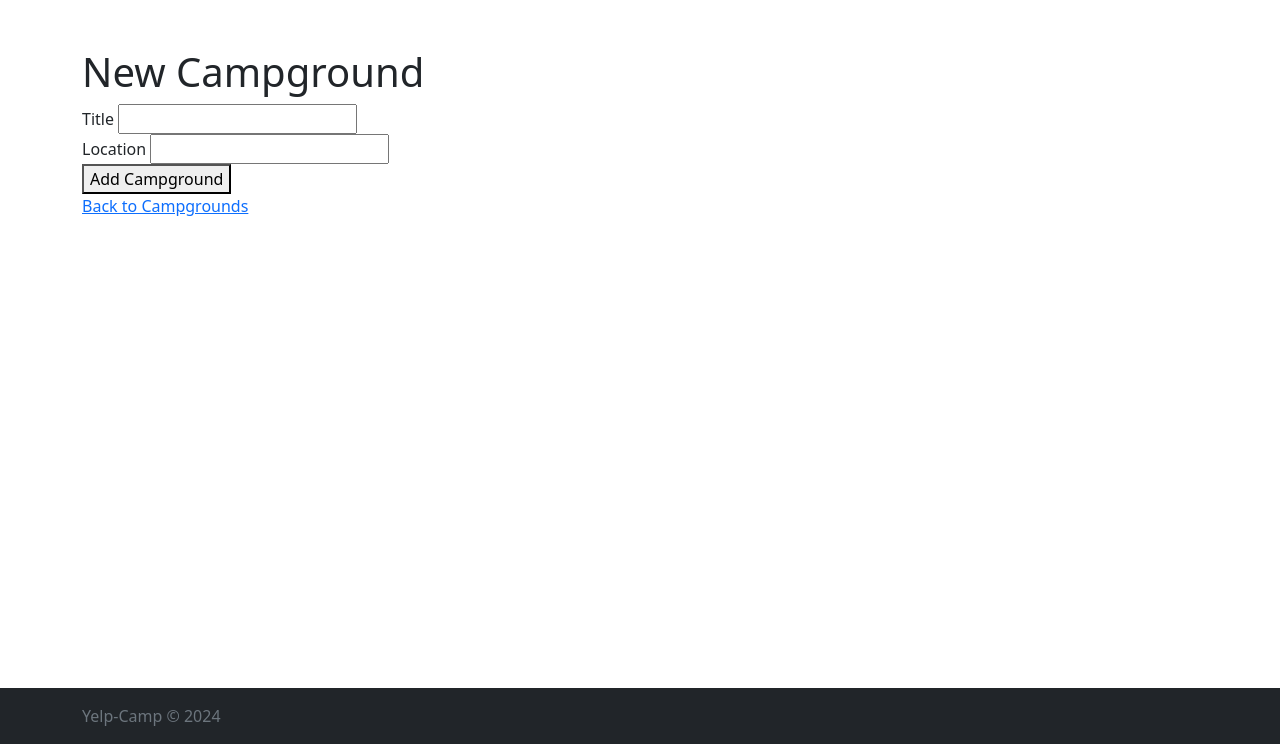
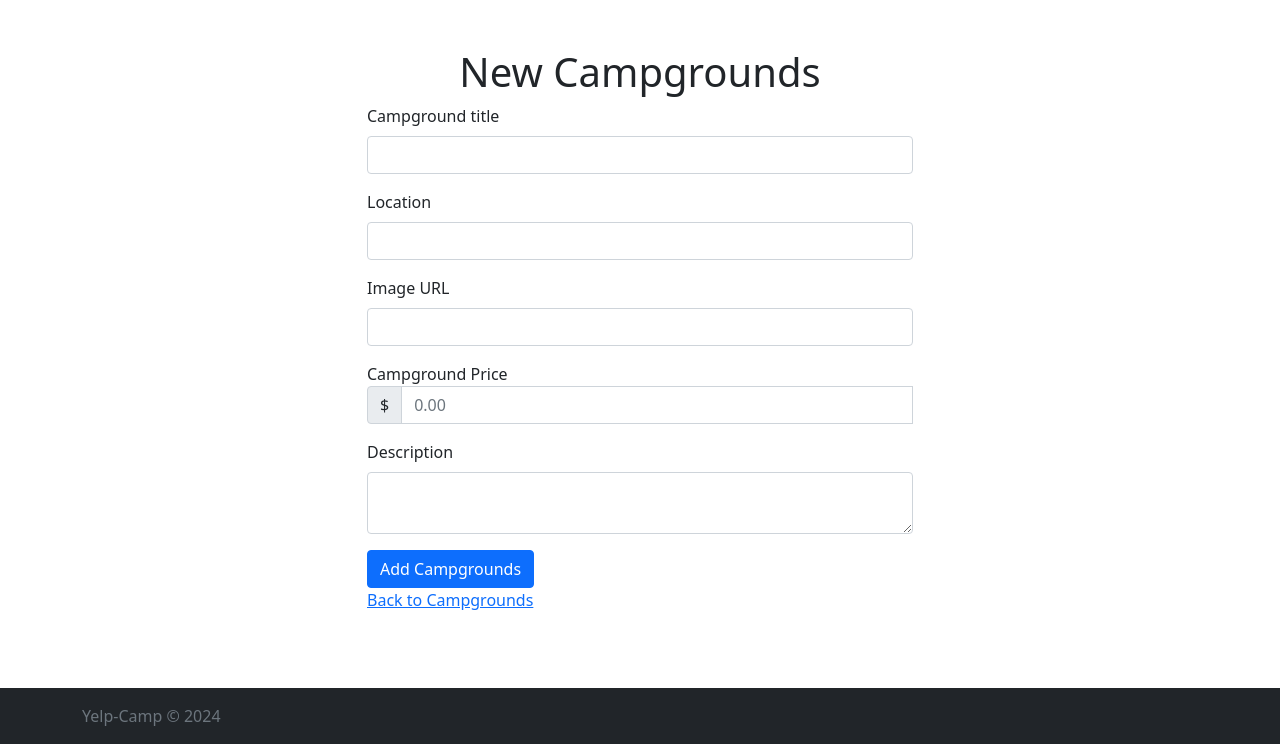
Before and after one commit to Abhishek-K-U/fullstackpractice, a Node server app: page /campgrounds/new in a window 1280 px wide. Shown: the part 56-800 px from the top of the page. Run offline with Node 20, Linux system fonts and the light colour scheme; some libraries are stand-ins or nearby versions.

Commit message:
Day forgot

```diff
--- a/CAMPINGAPPPROJECT/app.js
+++ b/CAMPINGAPPPROJECT/app.js
@@ -47,10 +47,14 @@ app.get("/campgrounds/new",(req,res)=>{
 app.get('/secret',verPass ,(req,res)=>{
     res.send("The secret is 42");
 });
-app.post("/campgrounds",async(req,res)=>{
+app.post("/campgrounds",async(req,res,next)=>{
+    try{
     const campground=new Campground(req.body.campground);
     await campground.save();
     res.redirect(`/campgrounds/${campground._id}`);
+    }catch(e){
+        next(e);
+    }
 });
 
 app.get('/campgrounds/:id',async(req,res)=>{
@@ -72,8 +76,15 @@ app.delete('/campgrounds/:id',async(req,res)=>{
     res.redirect('/campgrounds');
 });
 
+app.get('/error', (req, res) => {
+    chicken.fly();
+});
 
-
+app.use((err, req, res, next) => {
+    console.log("Error Handler");
+    console.error(err);
+    res.status(500).send("Something went wrong!");
+});
 
 app.use((req,res)=>{
     res.status(404).send("Page Not Found");
--- a/CAMPINGAPPPROJECT/views/campgrounds/new.ejs
+++ b/CAMPINGAPPPROJECT/views/campgrounds/new.ejs
@@ -1,14 +1,48 @@
 <% layout('layouts/boillerplate') %>
-    <h1>New Campground</h1>
-    <form action="/campgrounds" method="POST">
-        <div>
-            <label for="title">Title</label>
-            <input type="text" name="campground[title]" id="title">
+    <div class="row">
+        <h1 class="text-center">New Campgrounds</h1>
+        <div class="col-6 offset-3">
+            <form action="/campgrounds" method="POST" class="needs-validation" novalidate>
+                <div class="mb-3">
+                    <label for="title" class="form-label">Campground title</label>
+                    <input type="text" class="form-control" id="title" name="campground[title]" required>
+                    <div class="valid-feedback">
+                        Fantastic..
+                    </div>
+                </div>
+                <div class="mb-3">
+                    <label for="location" class="form-label">Location</label>
+                    <input type="text" class="form-control" id="location" name="campground[location]" required>
+                    <div class="valid-feedback">
+                        Looks good!
+                    </div>
+                </div>
+                <div class="mb-3">
+                    <label for="image" class="form-label">Image URL</label>
+                    <input type="text" class="form-control" id="image" name="campground[image]" required>
+                    <div class="valid-feedback">
+                        Looks good!
+                    </div>
+                </div>
+                <div class="mb-3">
+                    <label for="price" class="price-label">Campground Price</label>
+                <div class="input-group">
+                    <span class="input-group-text" id="price-label">$</span>
+                     <input type="text" class="form-control" placeholder="0.00" aria-label="Price" aria-describedby="price-label" id="price" name="campground[price]" required>
+                    <div class="valid-feedback">
+                        Looks good!
+                    </div>
+                </div>
+                </div>
+                <div class="mb-3">
+                    <label for="description" class="form-label">Description</label>
+                    <textarea class="form-control" id="description" name="campground[description]" required></textarea>
+                    <div class="valid-feedback">
+                        Looks good!
+                    </div>
+                </div>
+                <button type="submit" class="btn btn-primary">Add Campgrounds</button>
+            </form>
+            <a href="/campgrounds" class="mt-2">Back to Campgrounds</a>
         </div>
-        <div>
-            <label for="location">Location</label>
-            <input type="text" name="campground[location]" id="location">
-        </div>
-        <button type="submit">Add Campground</button>
-    </form>
-    <footer><a href="/campgrounds">Back to Campgrounds</a></footer>
+    </div>
--- a/CAMPINGAPPPROJECT/views/layouts/boillerplate.ejs
+++ b/CAMPINGAPPPROJECT/views/layouts/boillerplate.ejs
@@ -14,5 +14,23 @@
     <%- include('../partials/footer') %>
    <script src="https://cdn.jsdelivr.net/npm/@popperjs/core@2.9.2/dist/umd/popper.min.js" integrity="sha384-IQsoLXl5PILFhosVNubq5LC7Qb9DXgDA9i+tQ8Zj3iwWAwPtgFTxbJ8NT4GN1R8p" crossorigin="anonymous"></script>
 <script src="https://cdn.jsdelivr.net/npm/bootstrap@5.0.2/dist/js/bootstrap.min.js" integrity="sha384-cVKIPhGWiC2Al4u+LWgxfKTRIcfu0JTxR+EQDz/bgldoEyl4H0zUF0QKbrJ0EcQF" crossorigin="anonymous"></script>
+<script>
+(function () {
+  'use strict'
+  const forms = document.querySelectorAll('.needs-validation')
+  Array.from(forms)
+    .forEach(function (form) {
+      form.addEventListener('submit', function (event) {
+        if (!form.checkValidity()) {
+          event.preventDefault()
+          event.stopPropagation()
+        }
+
+        form.classList.add('was-validated')
+      }, false)
+    })
+})()
+
+</script>
 </body>
 </html>
```
Also changed, not shown: CAMPINGAPPPROJECT/seeds/AppError.js (added, +8 -0 lines), CAMPINGAPPPROJECT/views/campgrounds/edit.ejs (+46 -12 lines), CAMPINGAPPPROJECT/views/campgrounds/show.ejs (+36 -10 lines).
